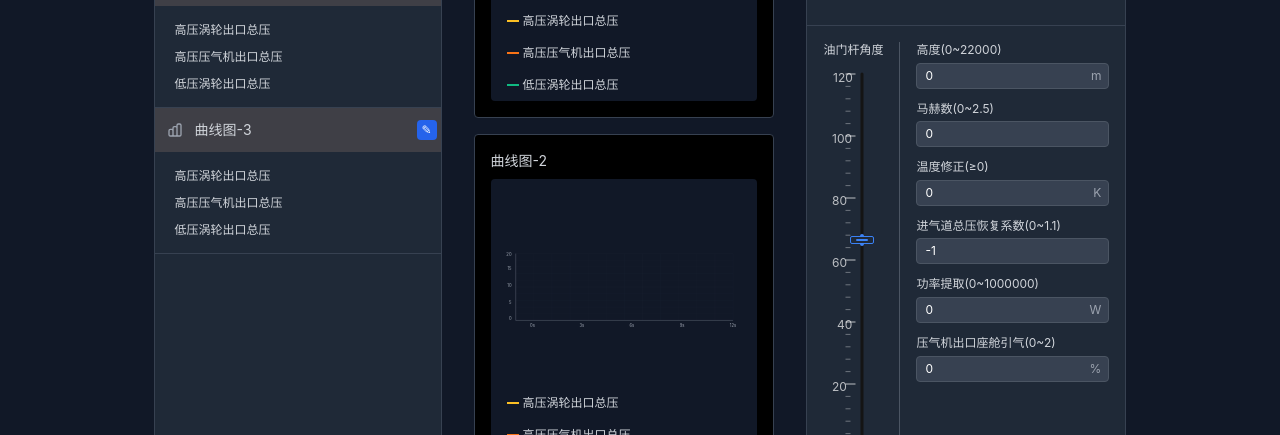
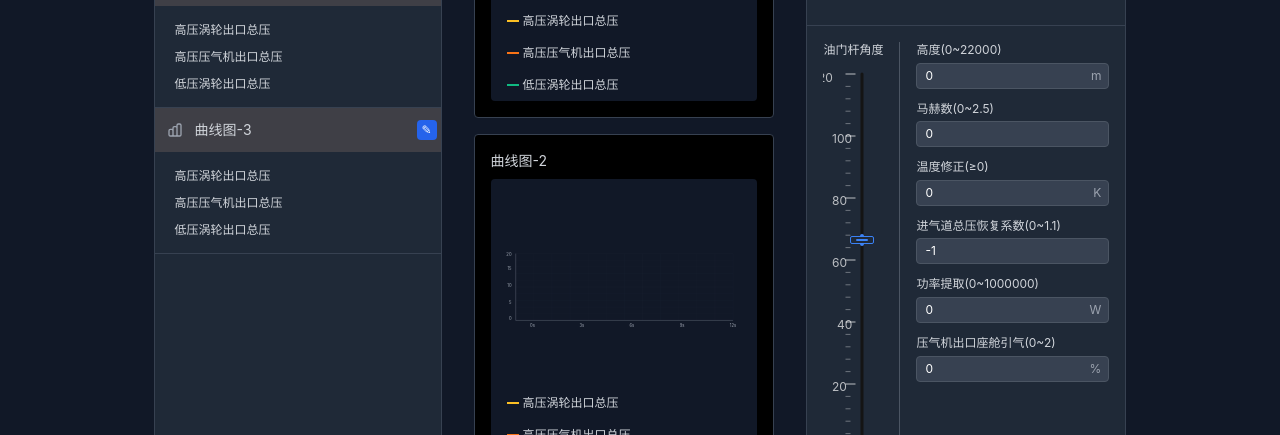
Before and after one commit to sushushimoonif/urgent-project-svelte, a Svelte app: page / in a window 1280 px wide. Both pictures are taken after a click on the button "实时计算". Shown: the part 365-800 px from the top of the page. Built offline with nearby package versions, Linux system fonts and the light colour scheme.

Commit message:
Updated RealTimeCalc.svelte

```diff
--- a/src/components/RealTimeCalc.svelte
+++ b/src/components/RealTimeCalc.svelte
@@ -731,7 +731,7 @@
                   <!-- SVG背景 - 基于Frame3183.svg -->
                   <svg width="50" height="381" viewBox="0 0 50 381" fill="none" xmlns="http://www.w3.org/2000/svg" class="absolute inset-0">
                     <!-- 刻度数字 -->
-                    <text x="10" y="12" fill="white" fill-opacity="0.7" font-size="12">120</text>
+                    <text x="-10" y="12" fill="white" fill-opacity="0.7" font-size="12">120</text>
                     <text x="9" y="73" fill="white" fill-opacity="0.7" font-size="12">100</text>
                     <text x="9" y="135" fill="white" fill-opacity="0.7" font-size="12">80</text>
                     <text x="9" y="197" fill="white" fill-opacity="0.7" font-size="12">60</text>
```
